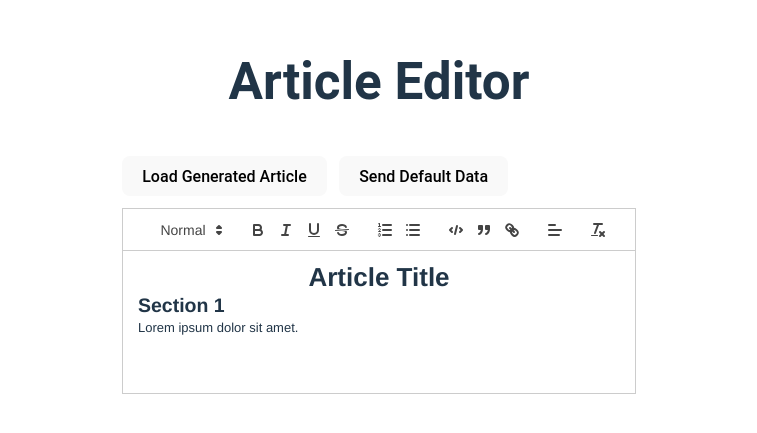
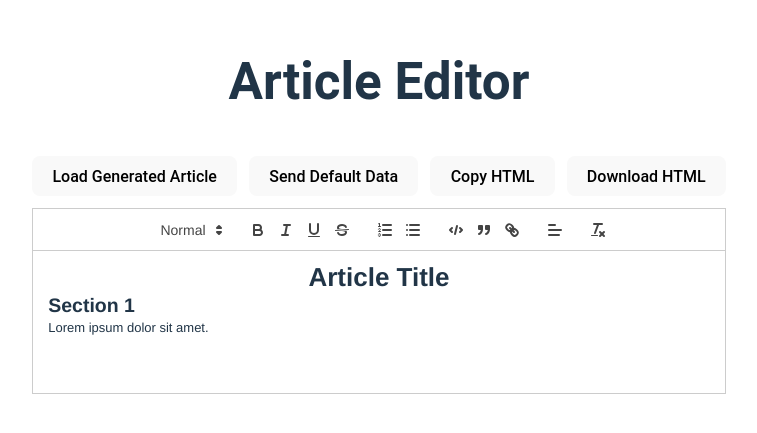
Before and after one commit to FernandoHV93/tamer_dev_front, a React (Vite) app in the folder react-app/: page /article_editor_page in a window 1280 px wide. Shown: the part 215-648 px from the top of the page, without its empty margins (261-1018 px from the left). Built offline with nearby package versions, Linux system fonts and the light colour scheme; no server answers.

Commit message:
feat(react): editor export/copy actions; builder required-fields validation on Save/Generate

```diff
--- a/react-app/src/pages/ArticleBuilderPage.tsx
+++ b/react-app/src/pages/ArticleBuilderPage.tsx
@@ -47,10 +47,16 @@ export default function ArticleBuilderPage() {
       </div>
 
       <div style={{ display: 'flex', gap: 12 }}>
-        <button disabled={isSaving} onClick={() => saveForm(sessionId, userId)}>
+        <button
+          disabled={isSaving || !model.articleGeneratorGeneral.language || !model.articleGeneratorGeneral.articleType || !model.articleGeneratorGeneral.articleMainKeyword || !model.articleGeneratorGeneral.articleTitle}
+          onClick={() => saveForm(sessionId, userId)}
+        >
           {isSaving ? 'Saving…' : 'Save Form'}
         </button>
-        <button disabled={isGenerating} onClick={() => generate(sessionId, userId)}>
+        <button
+          disabled={isGenerating || !model.articleGeneratorGeneral.language || !model.articleGeneratorGeneral.articleType || !model.articleGeneratorGeneral.articleMainKeyword || !model.articleGeneratorGeneral.articleTitle}
+          onClick={() => generate(sessionId, userId)}
+        >
           {isGenerating ? 'Generating…' : 'Generate Article'}
         </button>
       </div>
--- a/react-app/src/pages/ArticleEditorPage.tsx
+++ b/react-app/src/pages/ArticleEditorPage.tsx
@@ -60,6 +60,27 @@ export default function ArticleEditorPage() {
         >
           Send Default Data
         </button>
+        <button
+          onClick={() => {
+            try {
+              navigator.clipboard.writeText(html)
+            } catch {}
+          }}
+        >
+          Copy HTML
+        </button>
+        <button
+          onClick={() => {
+            const blob = new Blob([html], { type: 'text/html;charset=utf-8' })
+            const a = document.createElement('a')
+            a.href = URL.createObjectURL(blob)
+            a.download = 'article.html'
+            a.click()
+            URL.revokeObjectURL(a.href)
+          }}
+        >
+          Download HTML
+        </button>
       </div>
       <ArticleEditor html={html} onChange={setHtml} />
     </div>
```
